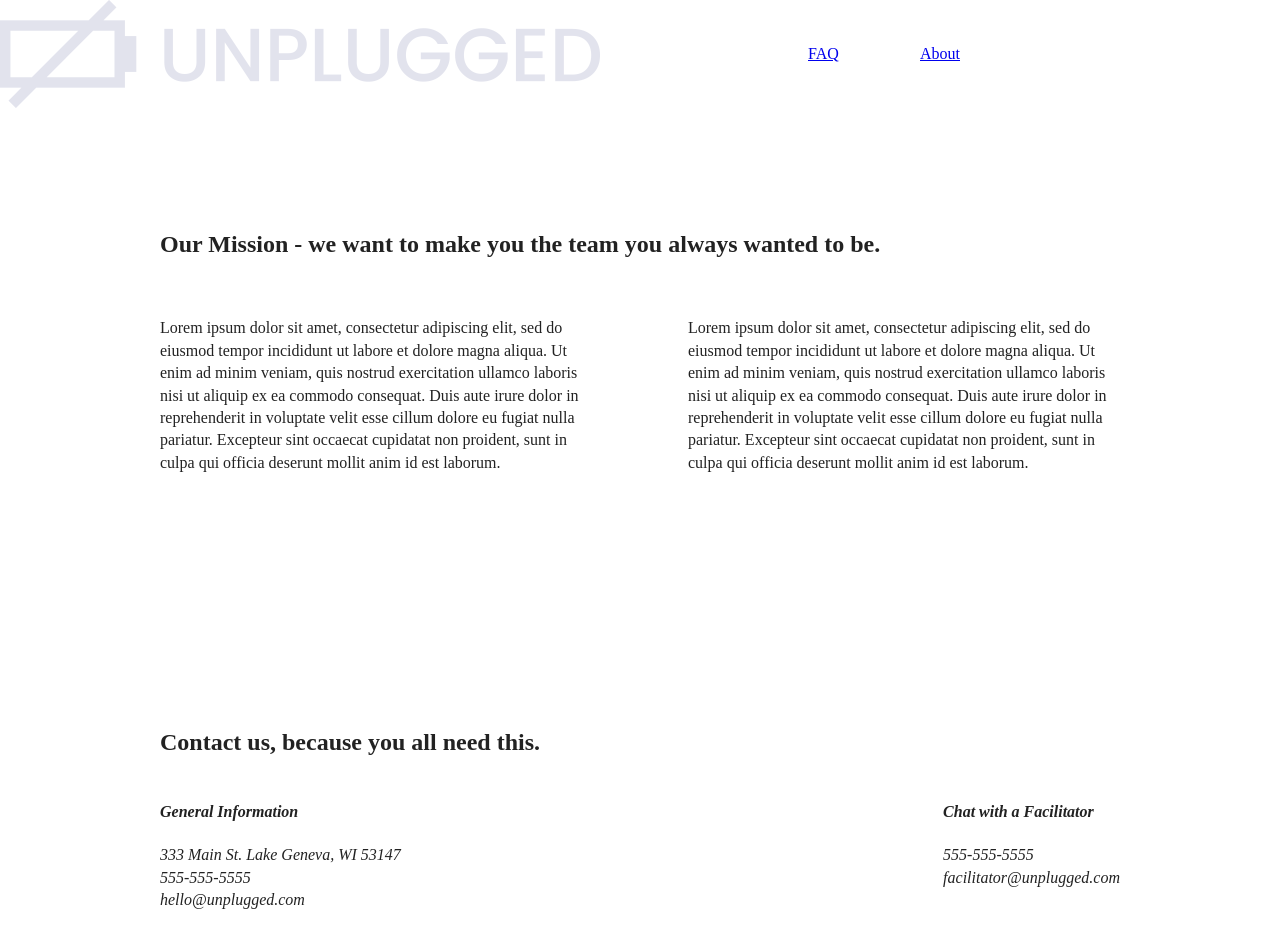
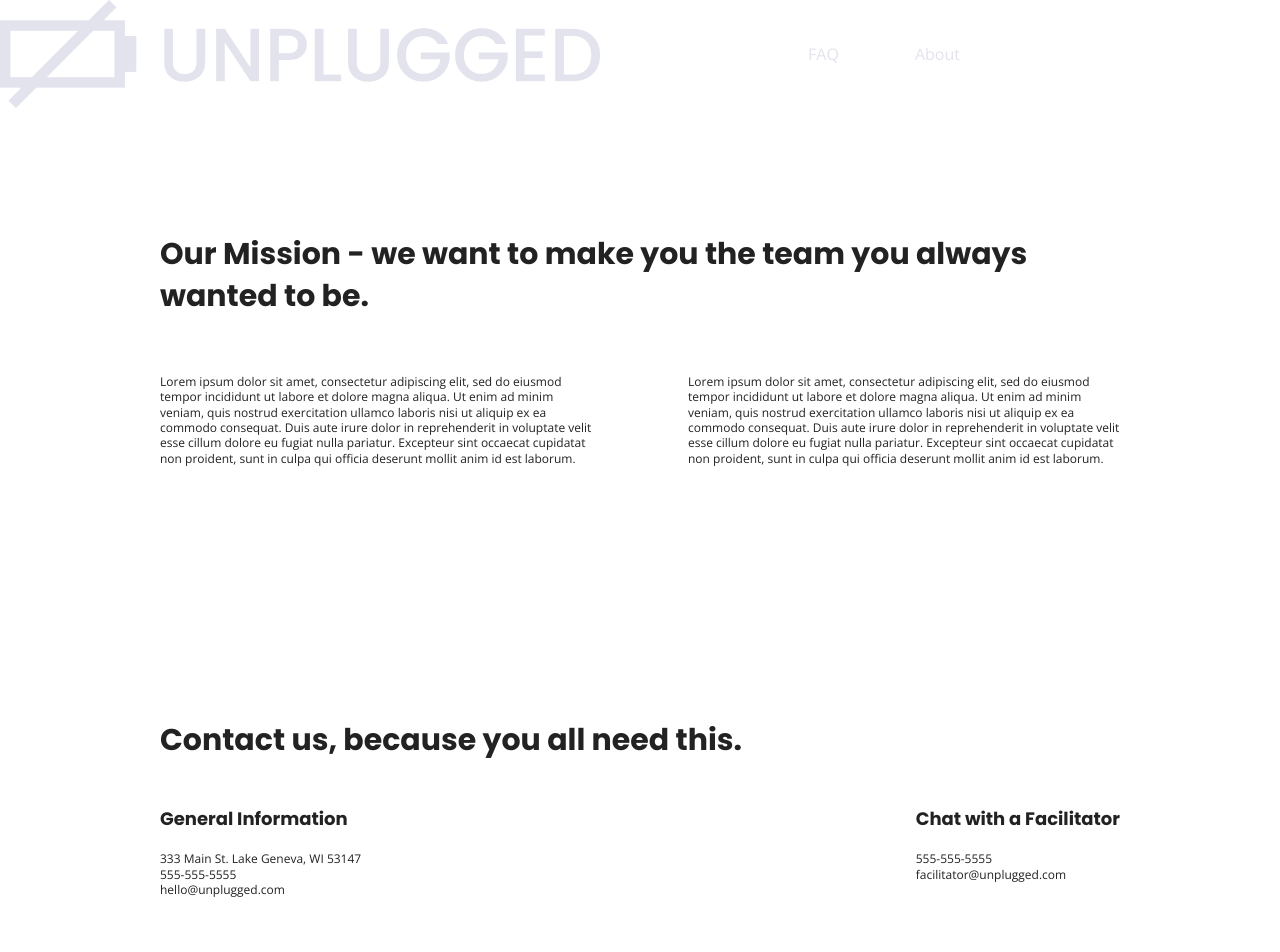
Before and after one commit to fahrentholdn/unplugged-retreat, a website: page about/index.html in a window 1280 px wide. Shown: the top 952 px of the page. Drawn offline with nearby package versions, Linux system fonts and the light colour scheme.

Commit message:
Updated general CSS styles

```diff
--- a/about/index.html
+++ b/about/index.html
@@ -18,6 +18,9 @@
 
   <link rel="stylesheet" href="../css/normalize.css">
   <link rel="stylesheet" href="../css/main.css">
+
+  <!-- Google Fonts -->
+  <link href="https://fonts.googleapis.com/css?family=Open+Sans:400,700|Poppins:500,700" rel="stylesheet">
 
   <meta name="theme-color" content="#fafafa">
 </head>
--- a/css/main.css
+++ b/css/main.css
@@ -78,6 +78,67 @@ textarea {
 /* ==========================================================================
    Author's custom styles
    ========================================================================== */
+
+
+
+  /* general styles */
+
+html {
+  font-size: 16px;
+}
+
+body {
+  font-family: 'Open Sans', sans-serif;
+  font-size: 1em;
+  text-align: left;
+}
+
+ul,
+ol {
+  list-style-type: none;
+}
+
+a {
+  color: #e2e3ed;
+  text-decoration: none;
+}
+
+h2 {
+  font-family: 'Poppins', sans-serif;
+  font-size: 1.875em;
+}
+
+h3, h4 {
+  font-family: 'Poppins', sans-serif;
+  margin: 20px 0;
+  font-size: 1.125em;
+}
+
+p {
+  font-size: .75em;
+  line-height: 1.285;
+}
+
+img {
+
+}
+
+figure {
+
+}
+
+address {
+  font-style: normal;
+}
+
+.content-wrapper {
+  width: 90%;
+  margin: 50px 0;
+}
+
+
+
+
 .content-wrapper {
   width: 90%;
   margin: 50px 0;
@@ -87,9 +148,6 @@ textarea {
 
 /* ----------------Base header - footer styles ----------------------------*/
 
-header .logo {
-  width: 100%;
-}
 
 header,
 footer {
```
Also changed, not shown: faq/index.html (+3 -0 lines), index.html (+4 -0 lines).
